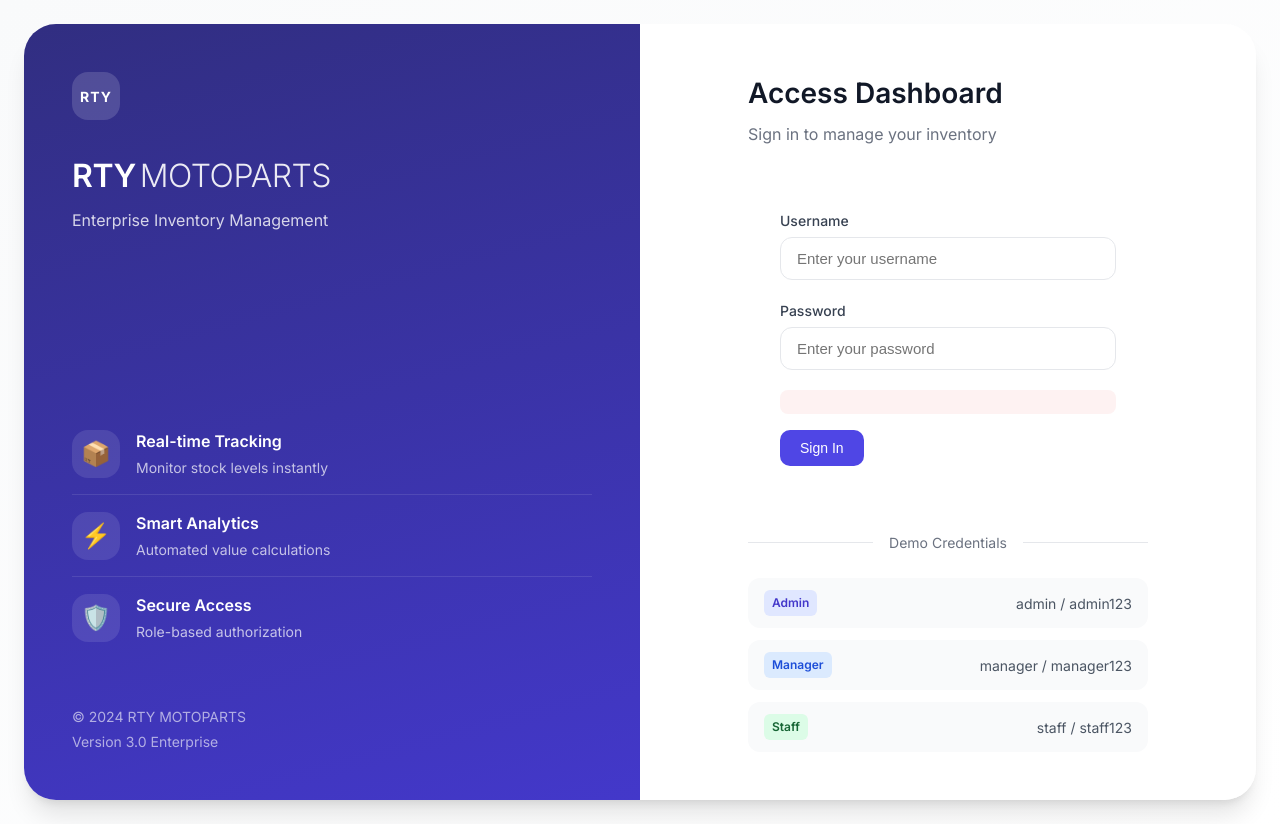
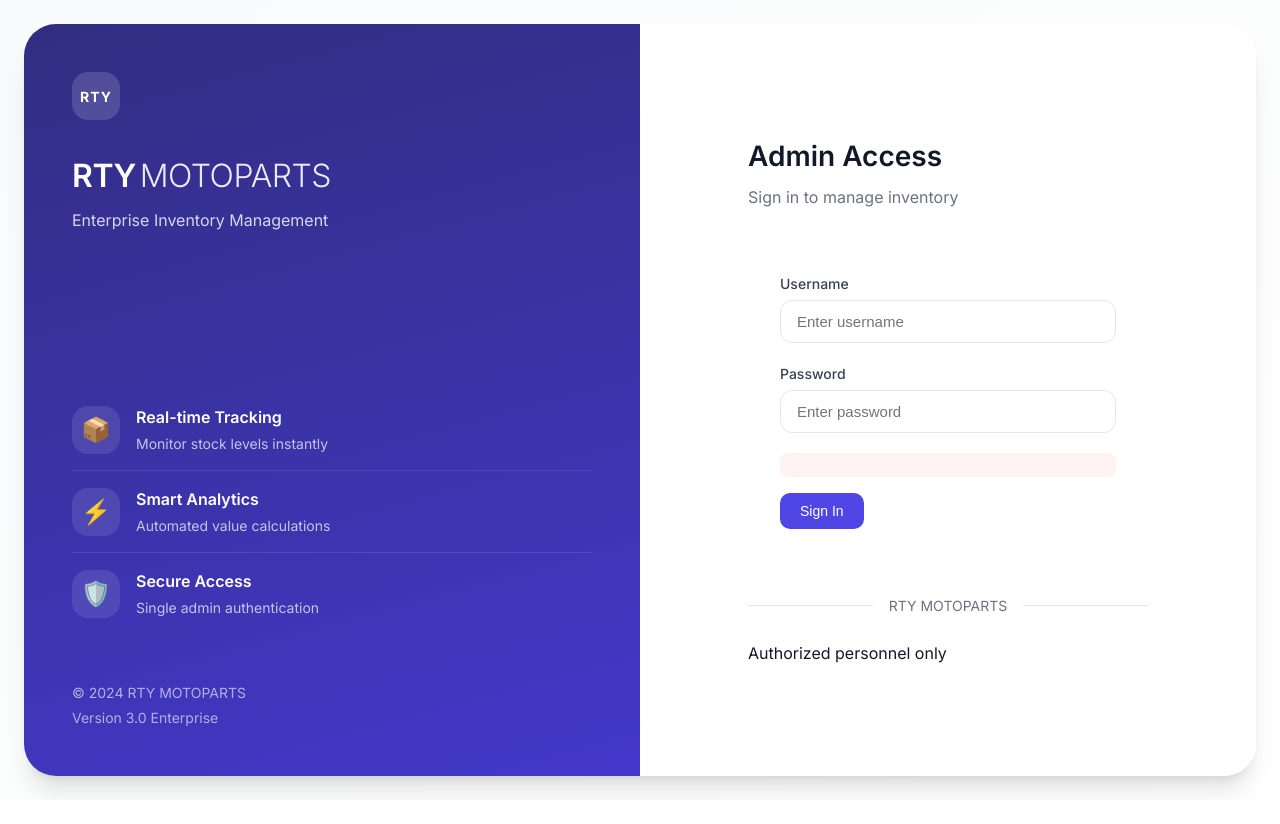
Before and after one commit to r-salamat30/rtyinventory, a plain HTML site: page index.html in a window 1280 px wide. After the commit the page ends 800 px from the top, so only its background shows below. Drawn offline with Linux system fonts and the light colour scheme.

Commit message:
Update index.html

```diff
--- a/index.html
+++ b/index.html
@@ -37,7 +37,7 @@
                         <div class="feature-icon">🛡️</div>
                         <div class="feature-text">
                             <h4>Secure Access</h4>
-                            <p>Role-based authorization</p>
+                            <p>Single admin authentication</p>
                         </div>
                     </div>
                 </div>
@@ -49,18 +49,18 @@
 
             <div class="auth-main">
                 <div class="auth-card">
-                    <h2>Access Dashboard</h2>
-                    <p class="auth-subtitle">Sign in to manage your inventory</p>
+                    <h2>Admin Access</h2>
+                    <p class="auth-subtitle">Sign in to manage inventory</p>
 
                     <form id="loginForm" onsubmit="handleLogin(event)">
                         <div class="input-group">
                             <label for="username">Username</label>
-                            <input type="text" id="username" placeholder="Enter your username" autocomplete="off" required>
+                            <input type="text" id="username" placeholder="Enter username" autocomplete="off" required>
                         </div>
 
                         <div class="input-group">
                             <label for="password">Password</label>
-                            <input type="password" id="password" placeholder="Enter your password" required>
+                            <input type="password" id="password" placeholder="Enter password" required>
                         </div>
 
                         <div id="loginError" class="error-message"></div>
@@ -69,22 +69,11 @@
                     </form>
 
                     <div class="auth-divider">
-                        <span>Demo Credentials</span>
+                        <span>RTY MOTOPARTS</span>
                     </div>
 
-                    <div class="credentials-grid">
-                        <div class="credential-item">
-                            <span class="role-badge admin">Admin</span>
-                            <code>admin / admin123</code>
-                        </div>
-                        <div class="credential-item">
-                            <span class="role-badge manager">Manager</span>
-                            <code>manager / manager123</code>
-                        </div>
-                        <div class="credential-item">
-                            <span class="role-badge staff">Staff</span>
-                            <code>staff / staff123</code>
-                        </div>
+                    <div class="auth-footer-mobile">
+                        <p>Authorized personnel only</p>
                     </div>
                 </div>
             </div>
@@ -92,11 +81,9 @@
     </div>
 
     <script>
-        const USERS = {
-            'admin': { password: 'admin123', name: 'Administrator', role: 'admin' },
-            'manager': { password: 'manager123', name: 'Store Manager', role: 'manager' },
-            'staff': { password: 'staff123', name: 'Inventory Staff', role: 'staff' }
-        };
+        // Single admin account
+        const ADMIN_USERNAME = 'admin';
+        const ADMIN_PASSWORD = 'rtysalamat';
 
         function handleLogin(event) {
             event.preventDefault();
@@ -105,17 +92,17 @@
             const password = document.getElementById('password').value;
             const errorElement = document.getElementById('loginError');
 
-            if (USERS[username] && USERS[username].password === password) {
+            if (username === ADMIN_USERNAME && password === ADMIN_PASSWORD) {
                 localStorage.setItem('rtyCurrentUser', JSON.stringify({
                     username: username,
-                    name: USERS[username].name,
-                    role: USERS[username].role,
+                    name: 'Administrator',
+                    role: 'admin',
                     loginTime: new Date().toISOString()
                 }));
 
                 window.location.href = 'dashboard.html';
             } else {
-                errorElement.textContent = 'Invalid username or password';
+                errorElement.textContent = 'Invalid credentials';
             }
         }
 
```
